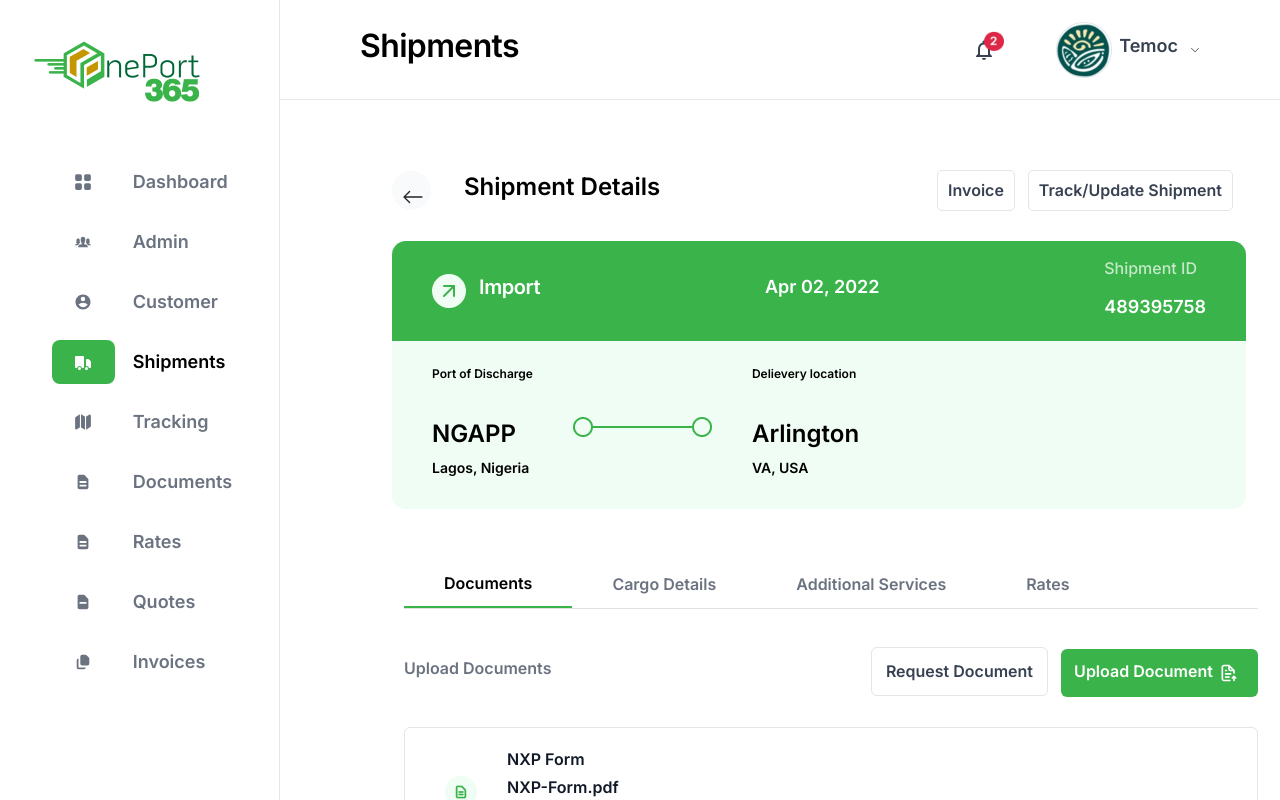
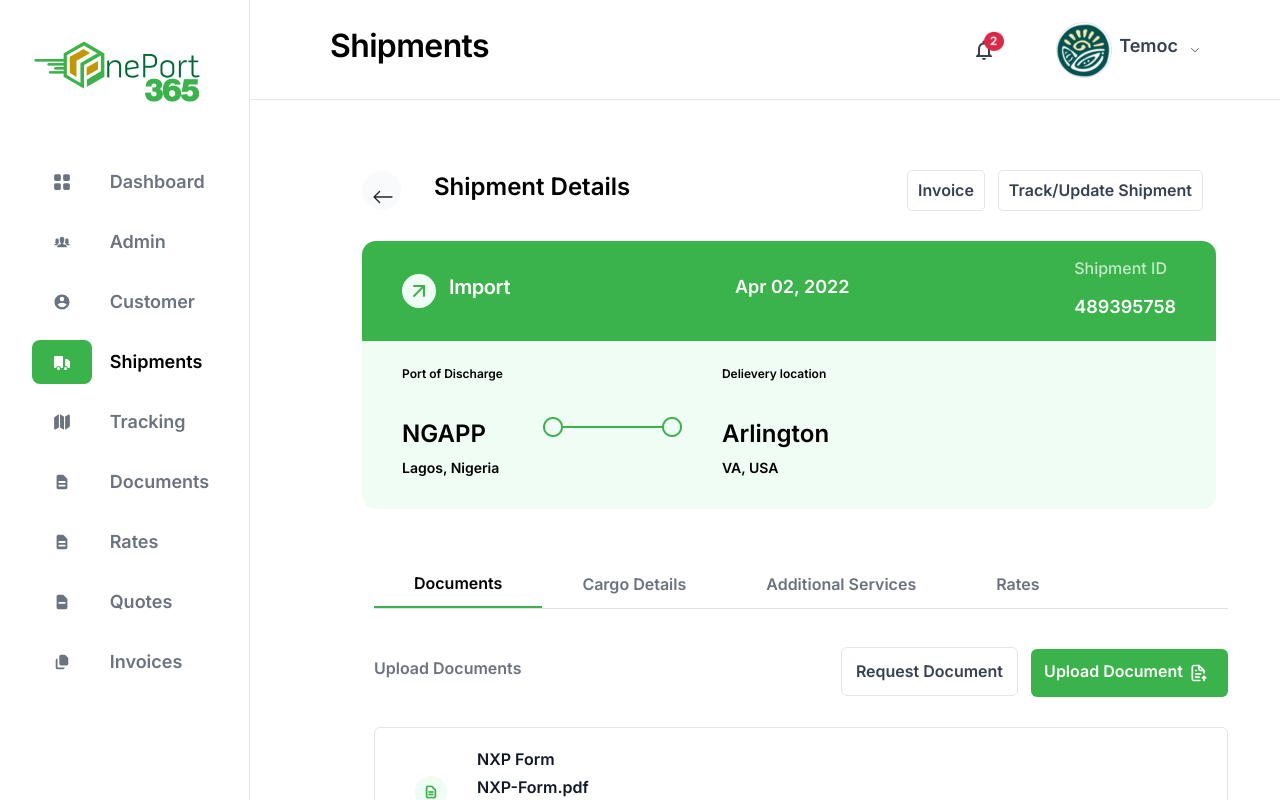
Before and after one commit to eyaefe-jennifer/oneport-frontend, a React (Create React App) app: page /shipment/shipmentImport in a window 1280 px wide. Shown: the top 800 px of the page. Built offline with nearby package versions, Linux system fonts and the light colour scheme.

Commit message:
add changes

```diff
--- a/src/components/home/Home.css
+++ b/src/components/home/Home.css
@@ -2,7 +2,7 @@
   display: grid;
   height: 97%;
   width: 100%;
-  grid-template-columns: 280px auto;
+  grid-template-columns: 250px auto;
 }
 .app-sidebar {
   background-color: #fff;
--- a/src/components/sidebar/Sidebar.css
+++ b/src/components/sidebar/Sidebar.css
@@ -42,7 +42,6 @@
   display: grid;
   place-items: center;
   margin-right: 18px;
-  margin-left: 20px;
 }
 .Menu-list .links .list-items {
   flex: 70%;
```
